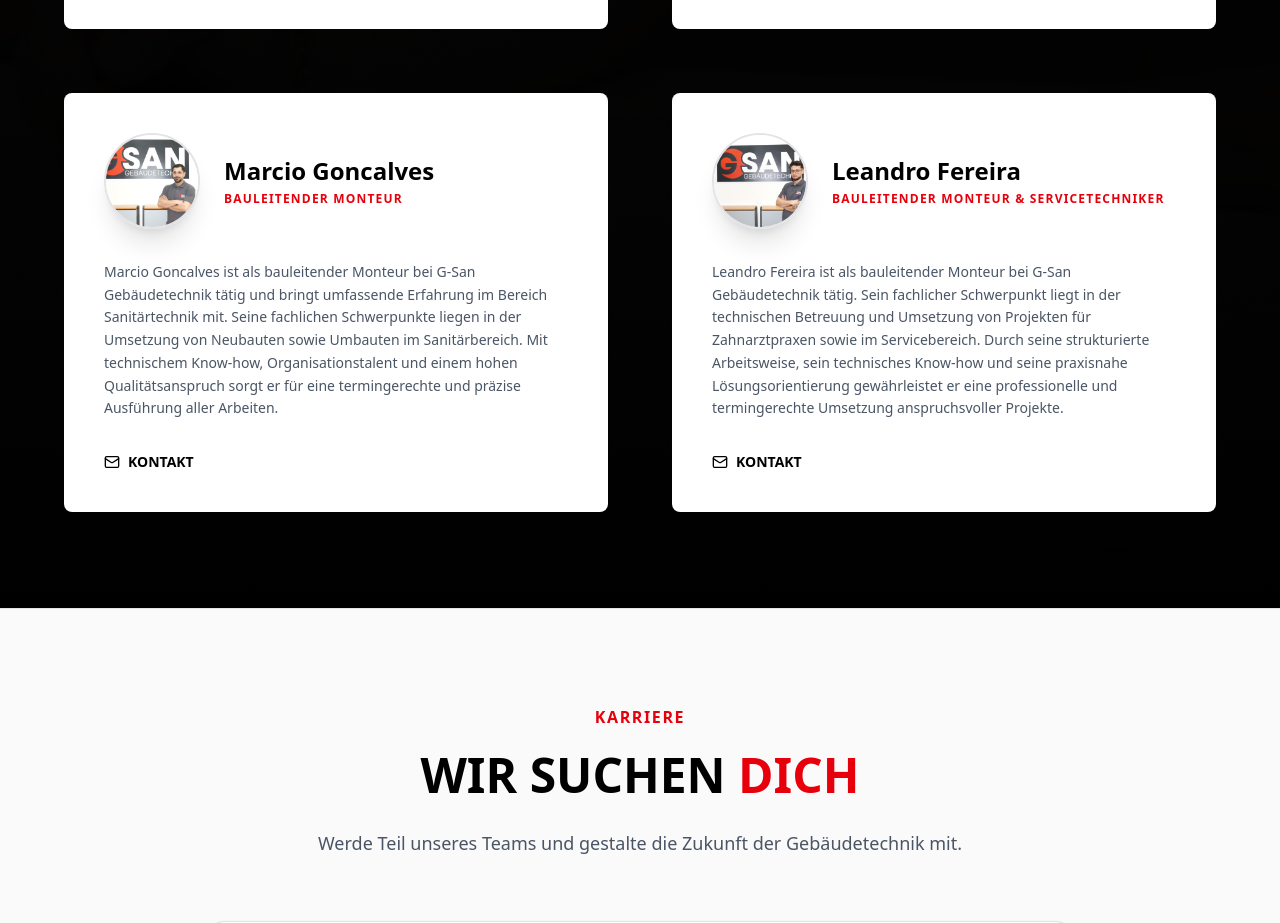
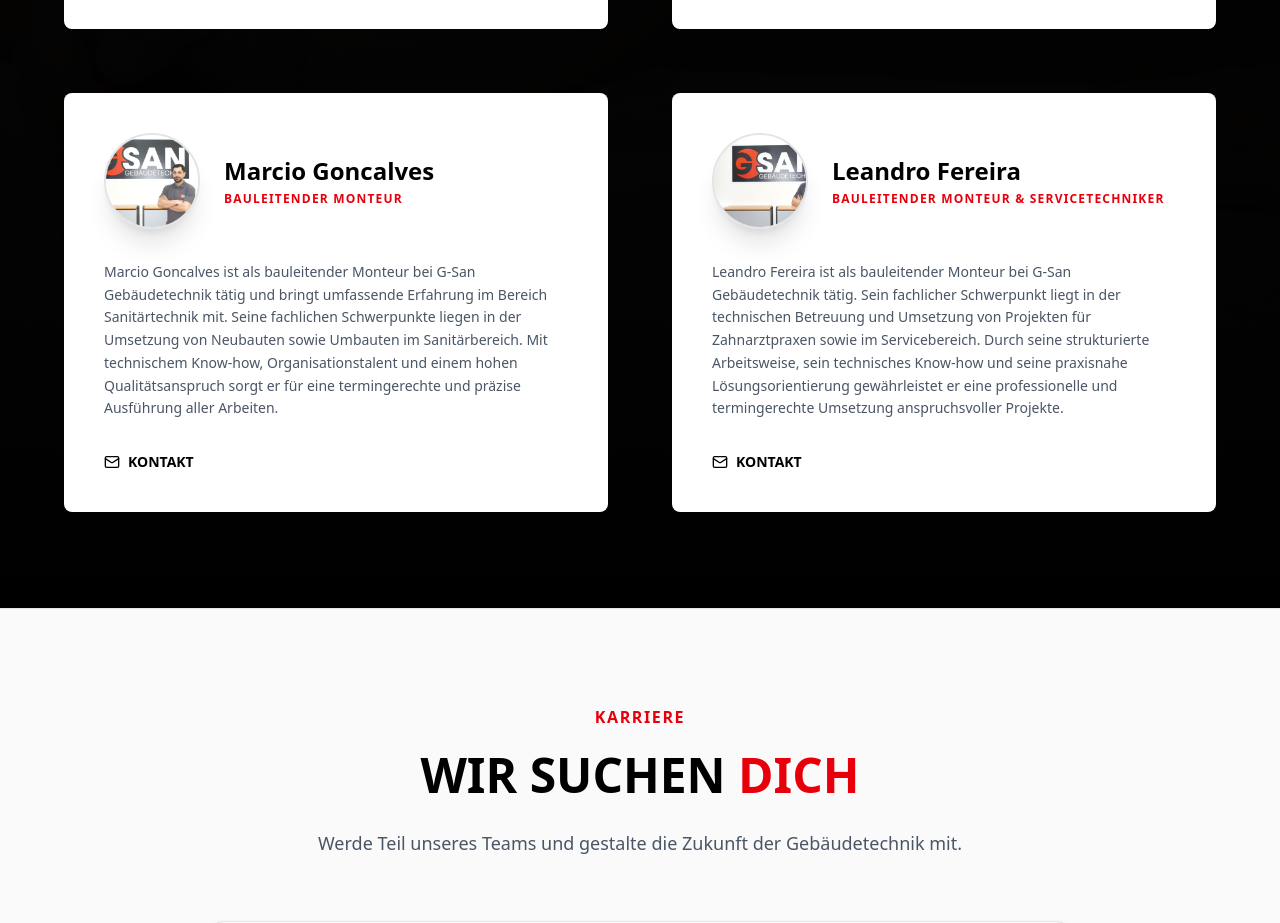
Before and after one commit to web4ex/G-SAN-WEBSITE, a Next.js app: page / in a window 1280 px wide. Shown: the part 8380-9303 px from the top of the page. Built offline with nearby package versions, Linux system fonts and the light colour scheme.

Commit message:
Adjust Leandro Fereira photo position to focus on the left side

```diff
--- a/app/page.tsx
+++ b/app/page.tsx
@@ -874,7 +874,7 @@ export default function Home() {
                                     <div className="flex items-center gap-6 mb-8">
                                         <div className="relative w-24 h-24 rounded-full overflow-hidden border-2 border-zinc-200 shadow-xl">
                                             {/* Note: Ensure leandro-fereira.jpg is in the public folder */}
-                                            <Image src="/leandro-fereira.jpg.jpeg" alt="Leandro Fereira" fill className="object-cover" />
+                                            <Image src="/leandro-fereira.jpg.jpeg" alt="Leandro Fereira" fill className="object-cover object-left" />
                                         </div>
                                         <div>
                                             <h3 className="text-2xl font-bold">Leandro Fereira</h3>
```
